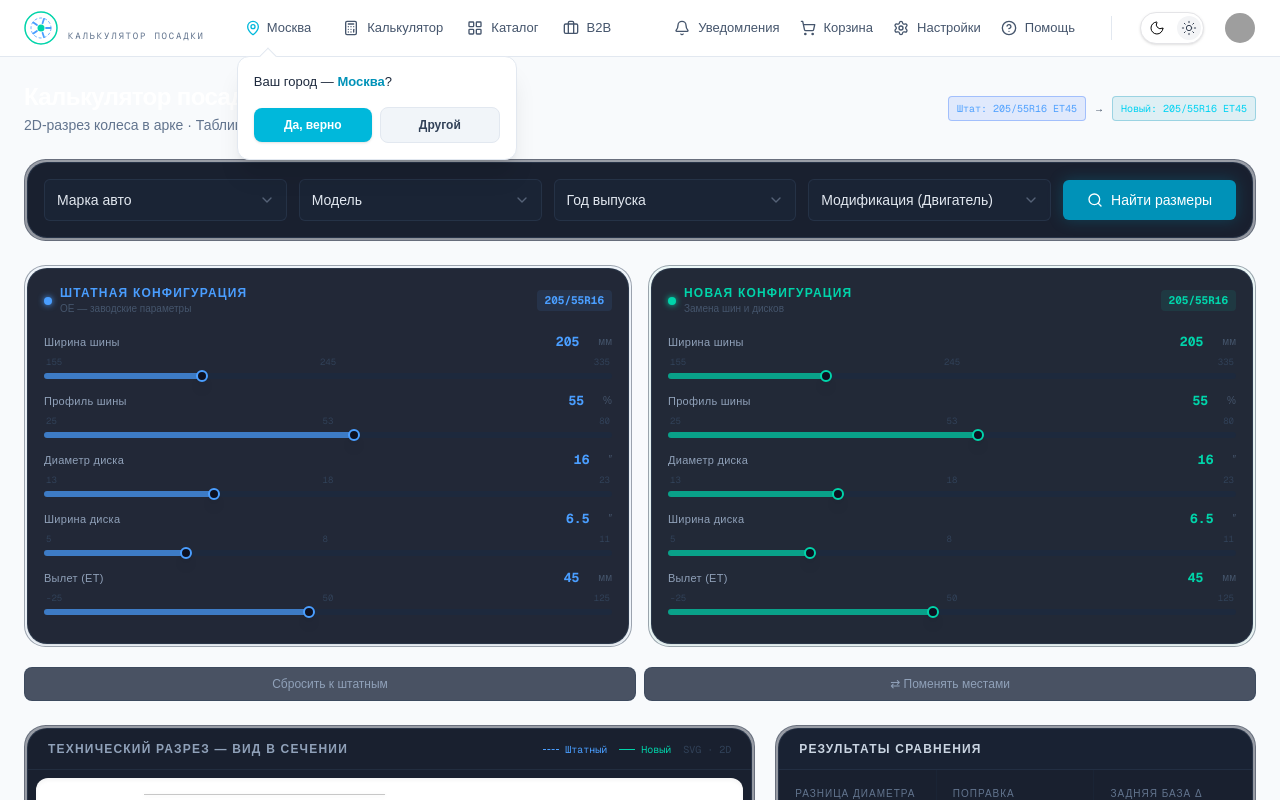
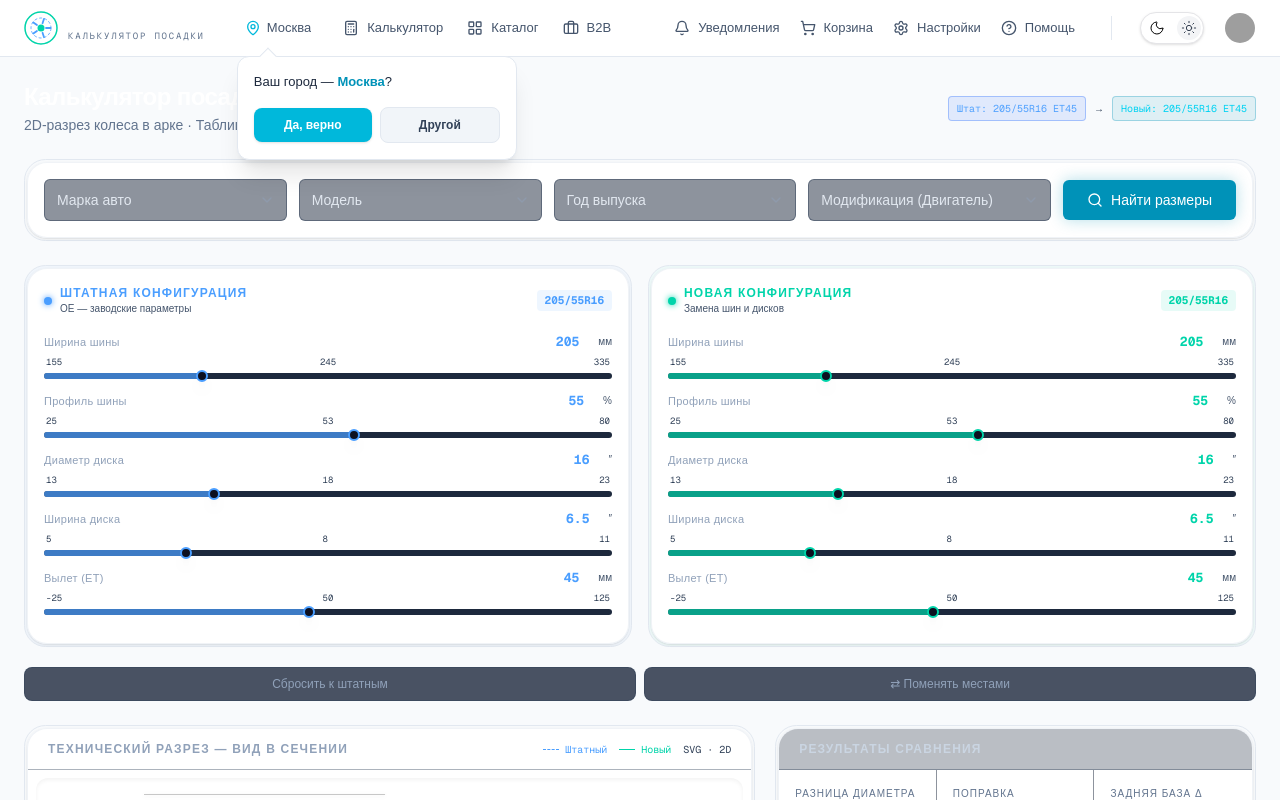
Before and after one commit to leospb/wheels-hub-app, a Next.js app: page / in a window 1280 px wide. Shown: the top 800 px of the page. Built offline with nearby package versions, Linux system fonts and the light colour scheme; grey boxes are pictures that could not be loaded.

Commit message:
style: adapt glowing card to light theme

```diff
--- a/src/components/ui/glowing-card.tsx
+++ b/src/components/ui/glowing-card.tsx
@@ -9,7 +9,7 @@ interface GlowingCardProps extends React.HTMLAttributes<HTMLDivElement> {
 
 export function GlowingCard({ children, className, contentClassName, ...props }: GlowingCardProps) {
   return (
-    <div className={cn("relative h-full rounded-[1.35rem] border border-slate-800/40 p-0.5 md:p-[2px] bg-slate-900/40 list-none", className)} {...props}>
+    <div className={cn("relative h-full rounded-[1.35rem] border border-slate-200 dark:border-slate-800/40 p-0.5 md:p-[2px] bg-slate-50 dark:bg-slate-900/40 list-none", className)} {...props}>
       <GlowingEffect
         spread={40}
         glow={true}
@@ -18,7 +18,7 @@ export function GlowingCard({ children, className, contentClassName, ...props }:
         inactiveZone={0.01}
         borderWidth={2}
       />
-      <div className={cn("relative flex h-full flex-col overflow-hidden rounded-[1.25rem] border border-slate-700/60 bg-[#0c1222]/90 shadow-sm", contentClassName)}>
+      <div className={cn("relative flex h-full flex-col overflow-hidden rounded-[1.25rem] border border-slate-200/50 dark:border-slate-700/60 bg-white/95 dark:bg-[#0c1222]/90 shadow-sm", contentClassName)}>
         {children}
       </div>
     </div>
```
